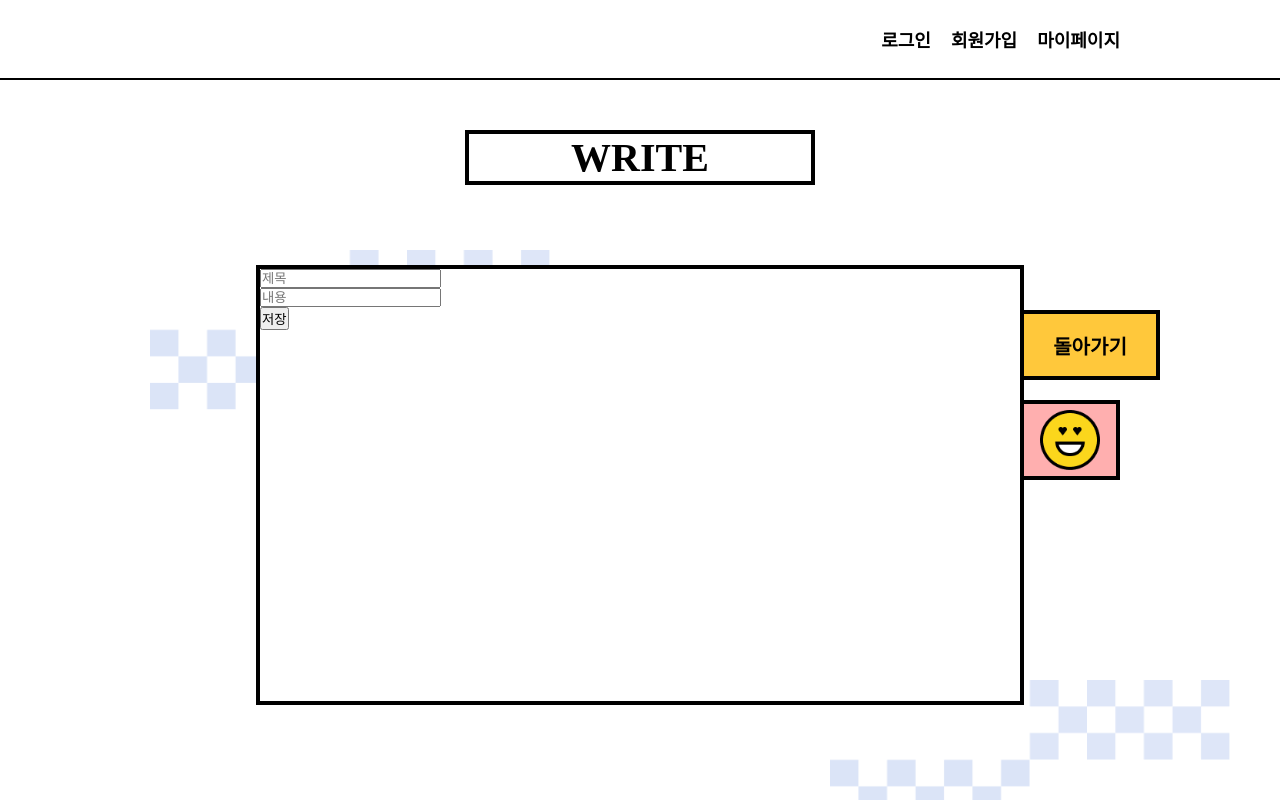
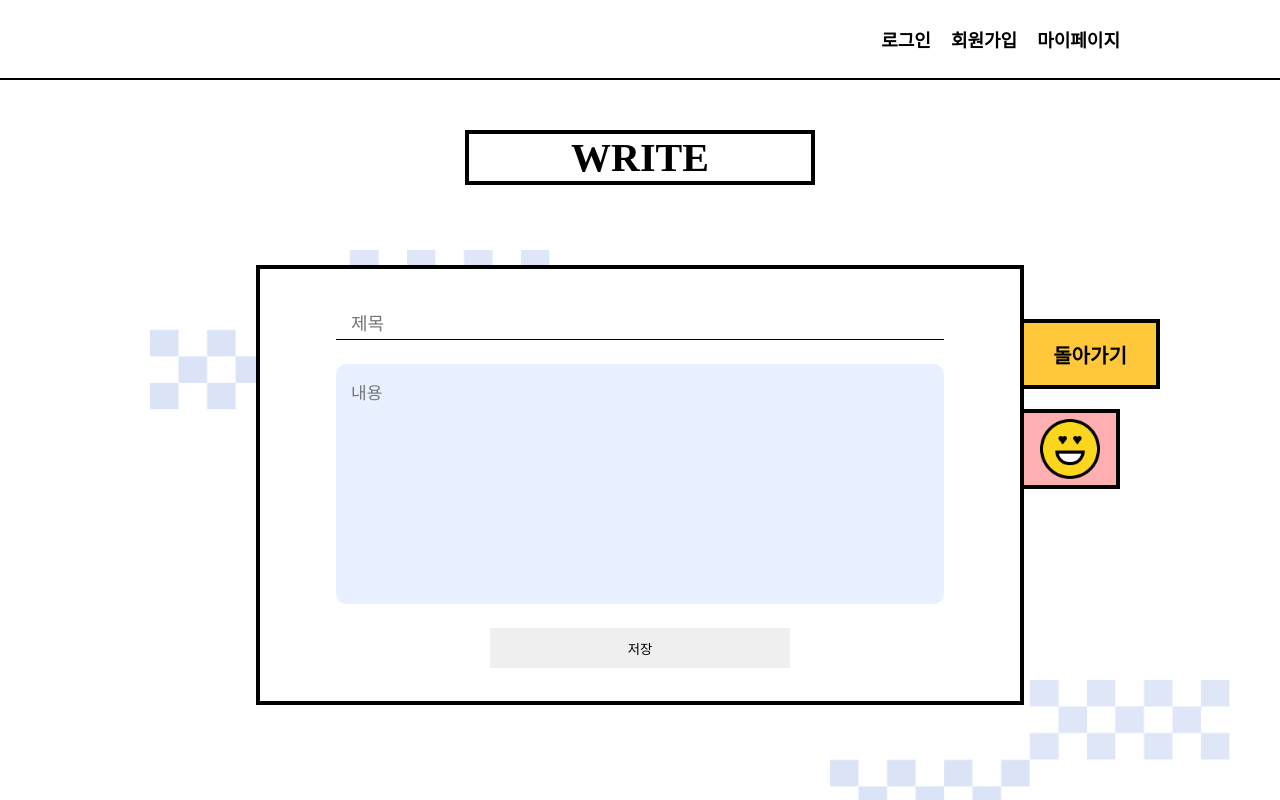
Before and after one commit to bbubbuC/bbubbu, a Next.js app: page /Write in a window 1280 px wide. Built offline with nearby package versions, Linux system fonts and the light colour scheme; no server answers.

Commit message:
css:수정

```diff
--- a/pages/Write.js
+++ b/pages/Write.js
@@ -62,34 +62,29 @@ const Write = () => {
             </div>
 
             <article className={styles.container} style={{height:"55vh"}}>
-                <div>
                 <form onSubmit={create}>
-                        <p>
                     <input
+                        className={styles.title}
                         onChange={valueChange}
                         type="text"
                         placeholder='제목'
                         name="nickname"
                     />
-                        </p>
-                        <p>
-                            <input
+                    <textarea
+                        className={styles.text}
                         onChange={valueChange}
                         type="text"
                         placeholder='내용'
                         name="text"
                     />
-                        </p>
-                        <p>
                     <input
+                        className={styles.submit}
                         type="submit"
                         value="저장"
                     />
-                        </p>
                 </form>
-                </div>
 
-                <div className={styles.sidebar}>
+                <div className={styles.sidebarW}>
                     <button
                         className={styles.slide}
                         onClick={()=> {router.push("/Community")}}
--- a/styles/community.module.scss
+++ b/styles/community.module.scss
@@ -29,16 +29,17 @@ div.bg02{
 
 article.container{
     width: 60vw;
-    // height: 500px;
-    height: auto;
+    height: 500px;
+    // height: auto;
     background-color: #fff;
     border: $border;
     margin: 0px auto;
     position: relative;
+
     div.category{
         display: flex;
         position: absolute;
-        top: -58px;
+        top: -50px;
         left: 0;
         width: 100.4%;
 
@@ -54,15 +55,18 @@ article.container{
             align-items: center;
             background-color: #fff;
         }
+
         div.selected {
             background-color: #afd3ff;
         }
     }
+
     div.sidebar{
         position: sticky;
         margin-left:100%;
         top: 150px;
         margin-top: -20px;
+
         button.slide {
             width: 140px;
             height: 70px;
@@ -75,16 +79,19 @@ article.container{
             align-items: center;
             justify-content: center;
             margin-bottom: 20px;
+
             &:hover,
             &:focus {
                 //border-color: var(--hover);
                 color: #000000;
             }
         }
+
         .slide:hover,
         .slide:focus {
             box-shadow: inset 6.7em 0 0 0 var(--hover);
         }
+
         .sidebarI{
             width: 100px;
             height: 80px;
@@ -95,14 +102,82 @@ article.container{
             justify-content: center;
         }
     }
+
+    form{
+        width: 100%;
+        display: flex;
+        flex-direction: column;
+        align-items: center;
+        input{
+            border: none;
+            &:focus{outline:none;}
+        }
+        input.title{
+            width: 80%;
+            height: 3vh;
+            margin-top: 5vh;
+            border-bottom: 1.5px solid #000;
+            padding: 15px;
+            font-size: 18px;
+        }
+        textarea.text{
+            width: 80%;
+            height: 30vh;
+            margin-top: 3vh;
+            border: none;
+            resize: none;
+            background: #E9F0FF;
+            border-radius: 10px;
+            padding: 15px;
+            font-size: 17px;
+            &:focus{outline:none;}
+        }
+        input.submit{
+            width: 300px;
+            height: 5vh;
+            margin-top: 3vh;
+        }
+    }
 }
 
 
-div.categoryV{
-    div{
-        display: none;
+div.sidebarW{
+    position: absolute;
+    top: 50px;
+    right: -140px;
+
+    button.slide {
+        width: 140px;
+        height: 70px;
+        transition: 420ms;
+        background-color: #ffc83b;
+        border: $border;
+        font-weight: bolder;
+        font-size: 20px;
+        display: flex;
+        align-items: center;
+        justify-content: center;
+        margin-bottom: 20px;
+
+        &:hover,
+        &:focus {
+            //border-color: var(--hover);
+            color: #000000;
+        }
     }
-    div.display{
-        display: block;
+
+    .slide:hover,
+    .slide:focus {
+        box-shadow: inset 6.7em 0 0 0 var(--hover);
+    }
+
+    .sidebarI{
+        width: 100px;
+        height: 80px;
+        border: $border;
+        background-color: #FFAFAF;
+        display: flex;
+        align-items: center;
+        justify-content: center;
     }
 }
```
Lines whose indentation alone changed are shown as unchanged.
